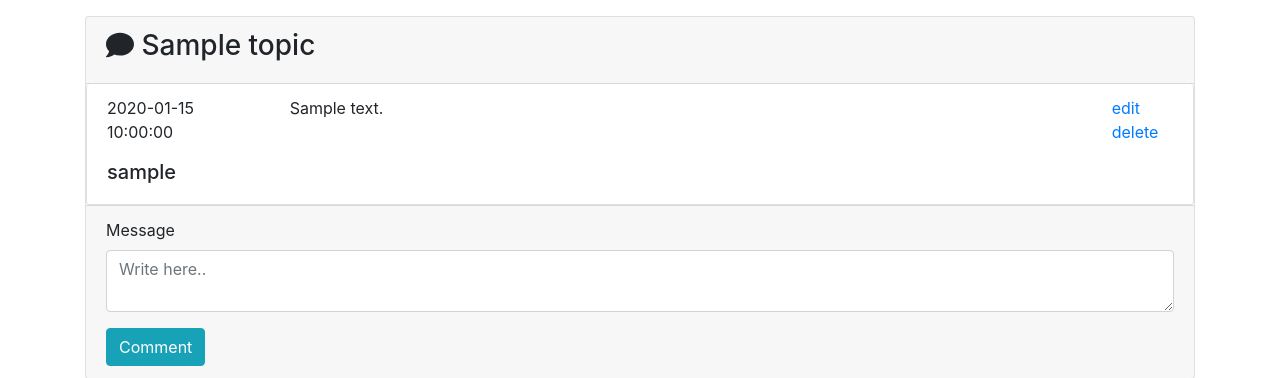
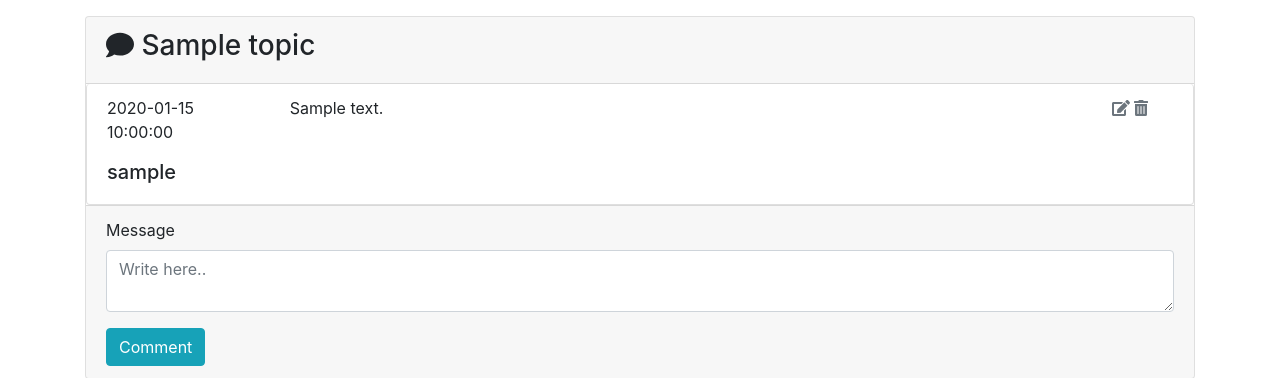
Before and after one commit to AuroraLS3/Forum-Aurum, a Flask app: a page that uses application/templates/forum/topic.html in a window 1280 px wide. Shown: the part 118-496 px from the top of the page. Run offline with Flask 2, Linux system fonts and the light colour scheme; a user stored in the database is signed in; tables that the repository leaves empty hold one stand-in row (values such as "Sample post"); some libraries are stand-ins or nearby versions.

Commit message:
Icons for edit and delete

```diff
--- a/application/templates/forum.html
+++ b/application/templates/forum.html
@@ -4,9 +4,9 @@
     <div class="card">
         <div class="card-header">
             <h3 class="float-left"><i class="fa fa-comments"></i> Areas</h3>
-            <a href={{ url_for('forum.create_area') }} class="btn btn-info float-right"><i
-                class="fa fa-comments"></i>
-            Create Area</a>
+            <a href="{{ url_for('forum.create_area') }}" class="btn btn-info float-right"><i
+                    class="fa fa-comments"></i>
+                Create Area</a>
         </div>
         <div class="card-body">
             <ul class="list-group">
--- a/application/templates/forum/topic.html
+++ b/application/templates/forum/topic.html
@@ -24,8 +24,14 @@
                             </div>
                             {% if message.account.username == current_user.username %}
                                 <div class="col-md-1">
-                                    <a href="{{ url_for('topic.edit_msg', msg_id=message.id, area_name=g.area.name, created=g.topic.created) }}">edit</a>
-                                    <a href="{{ url_for('topic.delete_msg', msg_id=message.id, area_name=g.area.name, created=g.topic.created) }}">delete</a>
+                                    <a title="Edit Message"
+                                       href="{{ url_for('topic.edit_msg', msg_id=message.id, area_name=g.area.name, created=g.topic.created) }}">
+                                        <i class="fa fa-edit text-secondary"></i>
+                                    </a>
+                                    <a title="Delete Message"
+                                       href="{{ url_for('topic.delete_msg', msg_id=message.id, area_name=g.area.name, created=g.topic.created) }}">
+                                        <i class="fa fa-trash-alt text-secondary"></i>
+                                    </a>
                                 </div>
                             {% endif %}
                         </div>
```
